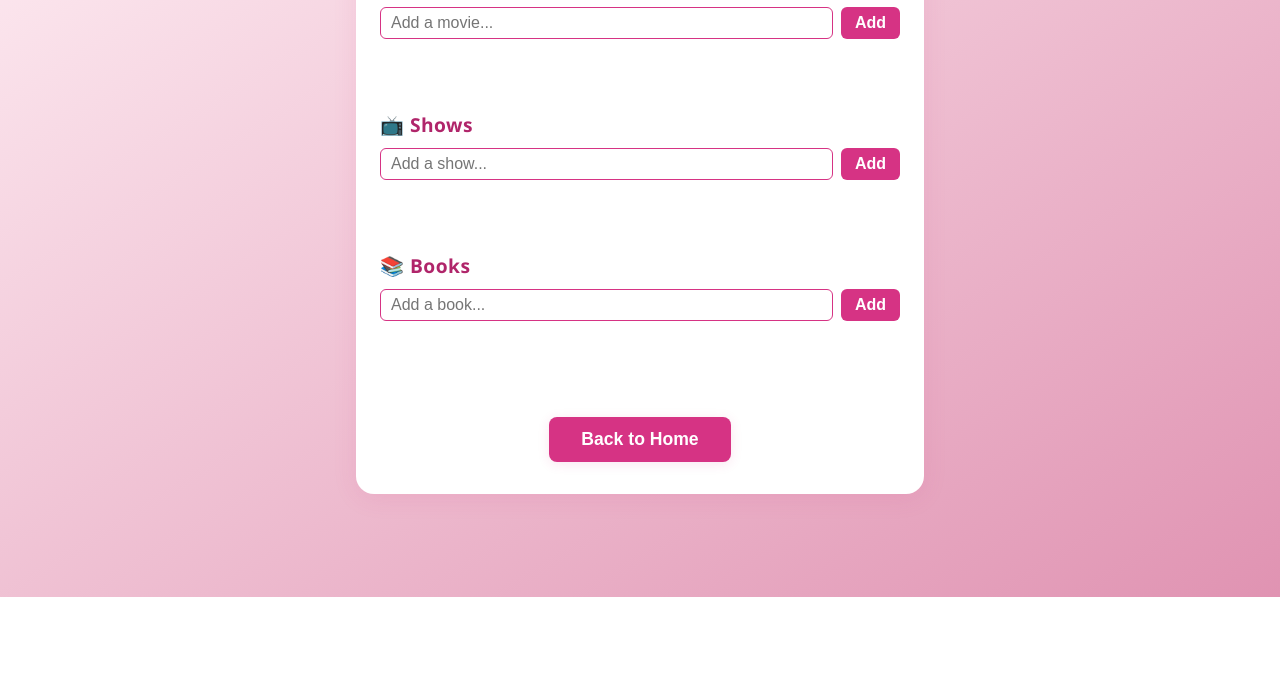
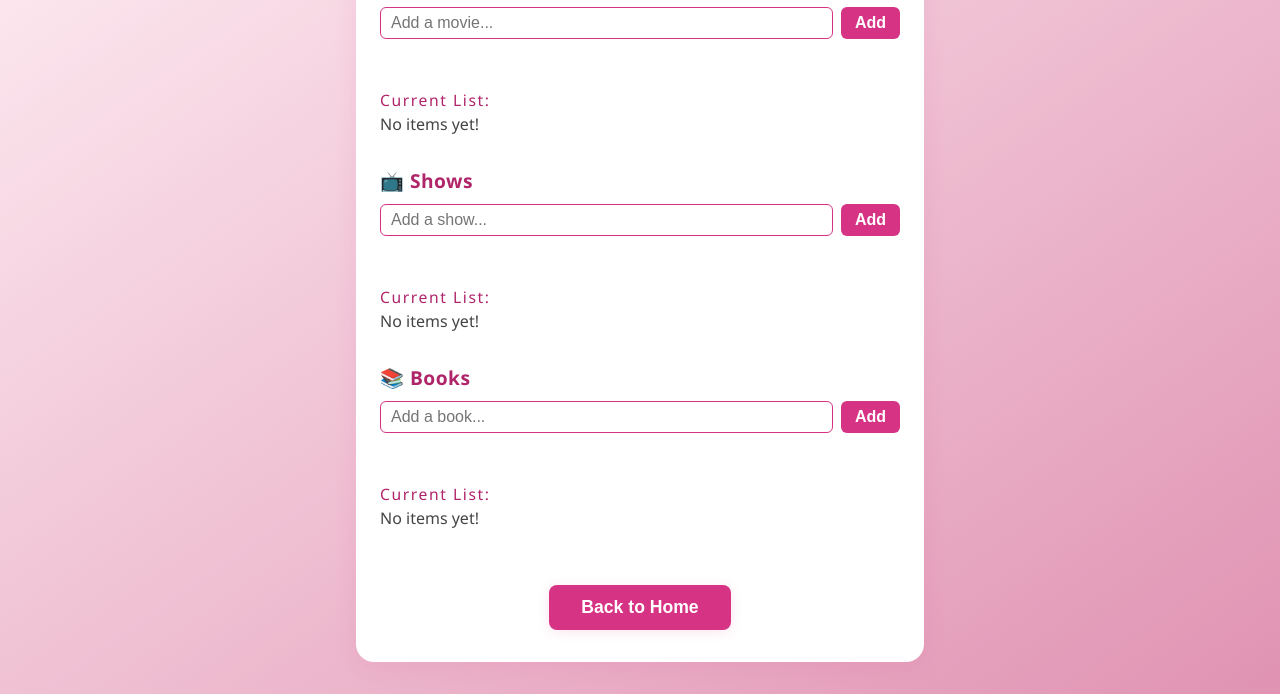
Before and after one commit to Averean/Averean.github.io, a plain HTML site: page lists.html in a window 1280 px wide. Shown: the part 203-897 px from the top of the page. Before the commit the page ends 800 px from the top, so only its background shows below. Drawn offline with Linux system fonts and the light colour scheme.

Commit message:
added a way to view items in the list

```diff
--- a/lists.html
+++ b/lists.html
@@ -101,6 +101,21 @@
       font-size: 0.95em;
       margin-left: 2px;
     }
+    .current-list-label {
+      color: #b0256a;
+      font-size: 0.98em;
+      margin: 10px 0 2px 0;
+      font-weight: 500;
+      letter-spacing: 0.1em;
+      display: block;
+    }
+    .current-list-items {
+      color: #444;
+      font-size: 1em;
+      margin-bottom: 10px;
+      min-height: 1.2em;
+      word-break: break-word;
+    }
     .back-btn {
       margin-top: 24px;
       background: #d63384;
@@ -134,6 +149,8 @@
         <button onclick="addItem('movies')">Add</button>
       </div>
       <ul class="editable-list" id="moviesList"></ul>
+      <span class="current-list-label">Current List:</span>
+      <div class="current-list-items" id="moviesCurrent"></div>
     </div>
     <div class="list-section" id="shows-section">
       <h3>📺 Shows</h3>
@@ -142,6 +159,8 @@
         <button onclick="addItem('shows')">Add</button>
       </div>
       <ul class="editable-list" id="showsList"></ul>
+      <span class="current-list-label">Current List:</span>
+      <div class="current-list-items" id="showsCurrent"></div>
     </div>
     <div class="list-section" id="books-section">
       <h3>📚 Books</h3>
@@ -150,6 +169,8 @@
         <button onclick="addItem('books')">Add</button>
       </div>
       <ul class="editable-list" id="booksList"></ul>
+      <span class="current-list-label">Current List:</span>
+      <div class="current-list-items" id="booksCurrent"></div>
     </div>
     <button class="back-btn" onclick="window.location.href='index.html'">Back to Home</button>
   </div>
@@ -192,6 +213,9 @@
         li.appendChild(removeBtn);
         ul.appendChild(li);
       });
+      // Show current list below
+      const currentDiv = document.getElementById(type + 'Current');
+      currentDiv.textContent = arr.length ? arr.join(', ') : 'No items yet!';
     }
     function addItem(type) {
       const input = document.getElementById(type + 'Input');
```
